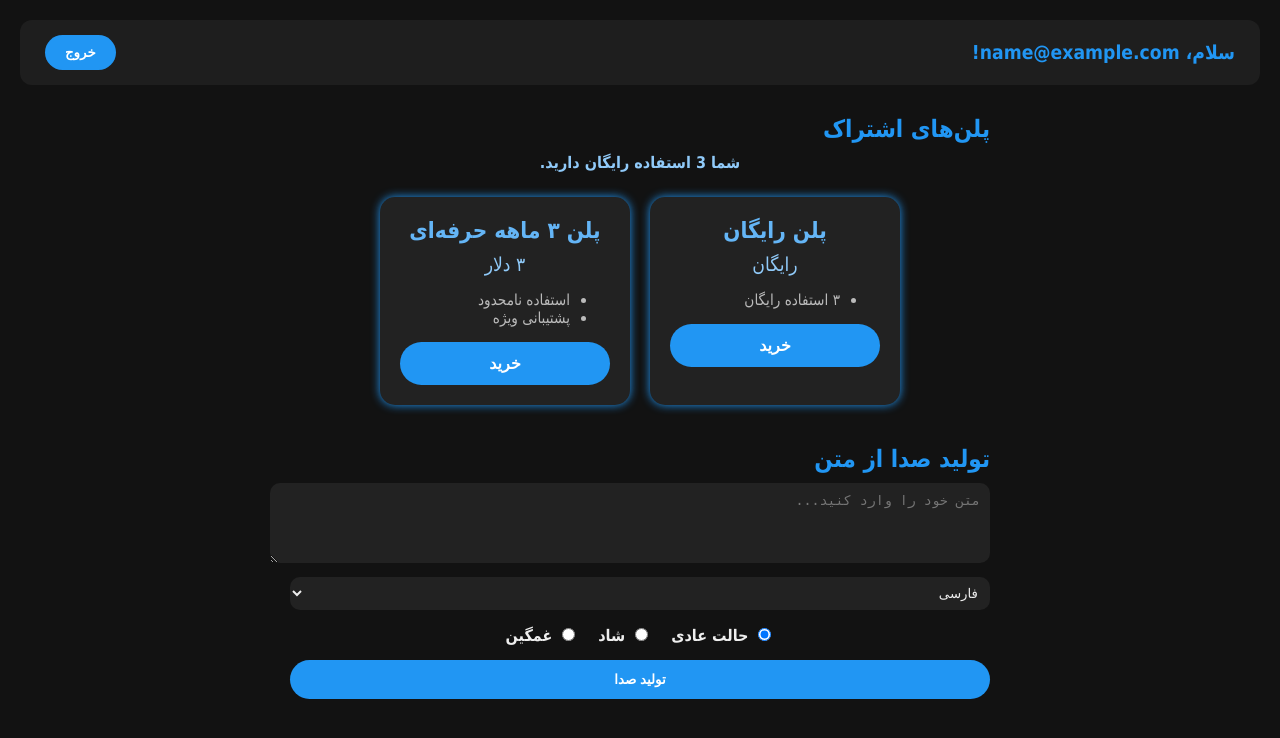
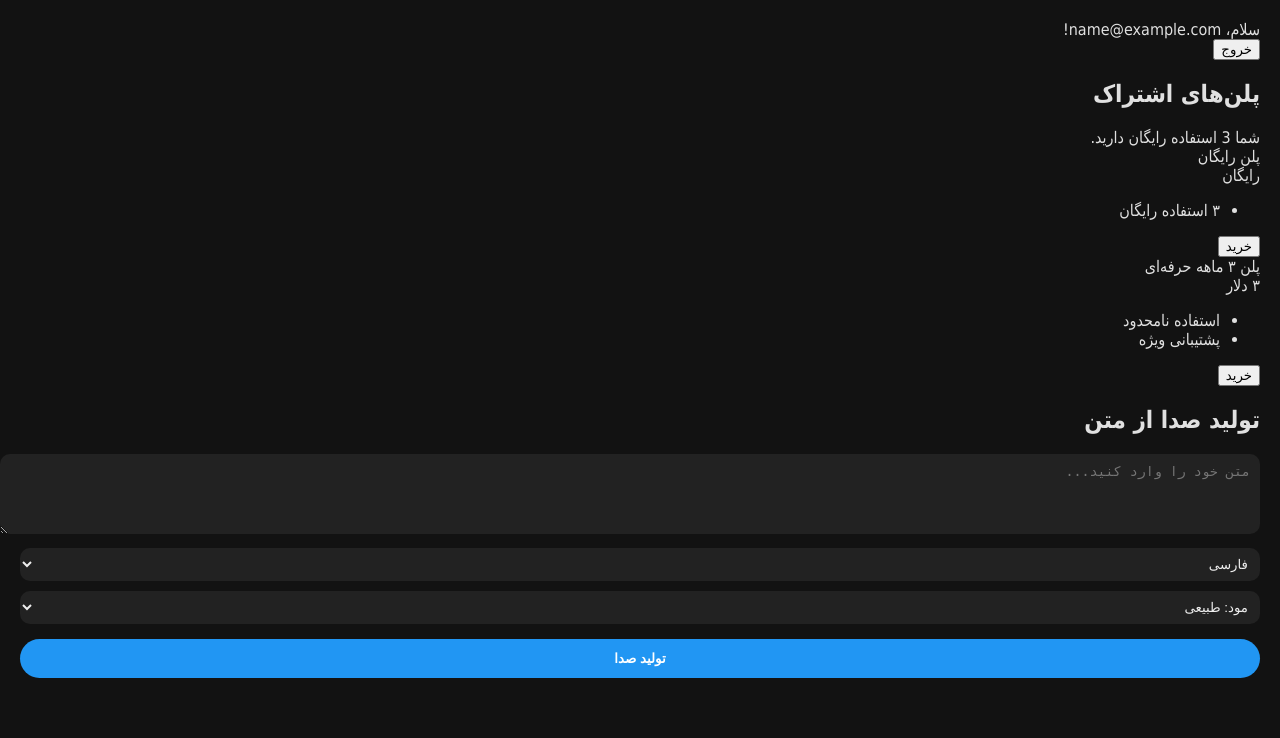
Before and after one commit to ahmadsamimrahmani427/voxir-app, a Flask app: page /app in a window 1280 px wide. Shown: the top 738 px of the page. Run offline with Flask 3, Linux system fonts and the light colour scheme; the visitor is signed in with stand-in values (Sample User, id 1).

Commit message:
Update index.html

```diff
--- a/templates/index.html
+++ b/templates/index.html
@@ -4,6 +4,7 @@
     <meta charset="UTF-8" />
     <title>داشبورد - {{ email }}</title>
     <style>
+        /* همان استایل‌های قبلی */
         body {
             background-color: #121212;
             color: #e0e0e0;
@@ -12,163 +13,7 @@
             padding: 20px;
             direction: rtl;
         }
-        header {
-            display: flex;
-            justify-content: space-between;
-            align-items: center;
-            background-color: #1e1e1e;
-            padding: 15px 25px;
-            border-radius: 12px;
-            margin-bottom: 30px;
-        }
-        .user-info {
-            font-weight: bold;
-            font-size: 1.2em;
-            color: #2196f3;
-        }
-        .logout-btn {
-            background-color: #2196f3;
-            color: white;
-            border: none;
-            padding: 10px 20px;
-            border-radius: 40px;
-            cursor: pointer;
-            font-weight: bold;
-            transition: background-color 0.3s ease;
-        }
-        .logout-btn:hover {
-            background-color: #1976d2;
-        }
-        main {
-            max-width: 700px;
-            margin: auto;
-        }
-        h2 {
-            color: #2196f3;
-            margin-bottom: 10px;
-        }
-        .plans-container {
-            display: flex;
-            gap: 20px;
-            justify-content: center;
-            margin-bottom: 40px;
-            flex-wrap: wrap;
-        }
-        .plan-card {
-            background-color: #222;
-            border-radius: 15px;
-            padding: 20px;
-            width: 210px;
-            box-shadow: 0 0 10px #2196f3;
-            text-align: center;
-        }
-        .plan-title {
-            font-weight: bold;
-            font-size: 1.4em;
-            margin-bottom: 10px;
-            color: #64b5f6;
-        }
-        .plan-price {
-            font-size: 1.2em;
-            margin-bottom: 15px;
-            color: #90caf9;
-        }
-        .plan-features {
-            margin-bottom: 15px;
-            color: #bbb;
-            font-size: 0.95em;
-            text-align: right;
-        }
-        .buy-form {
-            margin-top: 10px;
-        }
-        .buy-btn {
-            background-color: #2196f3;
-            color: white;
-            border: none;
-            padding: 12px 0;
-            width: 100%;
-            border-radius: 40px;
-            cursor: pointer;
-            font-weight: bold;
-            font-size: 1em;
-            transition: background-color 0.3s ease;
-        }
-        .buy-btn:hover {
-            background-color: #1976d2;
-        }
-        #free-uses {
-            margin-bottom: 25px;
-            color: #90caf9;
-            font-weight: bold;
-            text-align: center;
-        }
-        #audio-player {
-            width: 100%;
-            margin-top: 20px;
-            display: none;
-            outline: none;
-            border-radius: 10px;
-            background-color: #333;
-        }
-        #download-btn {
-            margin-top: 15px;
-            background-color: #2196f3;
-            color: white;
-            border: none;
-            padding: 12px 25px;
-            border-radius: 40px;
-            cursor: pointer;
-            font-weight: bold;
-            display: none;
-            transition: background-color 0.3s ease;
-        }
-        #download-btn:hover {
-            background-color: #1976d2;
-        }
-        #message {
-            margin-top: 15px;
-            color: #f44336;
-            font-weight: bold;
-            text-align: center;
-        }
-        #sentiment-display {
-            margin-top: 15px;
-            font-weight: bold;
-            font-size: 1.2em;
-            text-align: center;
-            display: flex;
-            justify-content: center;
-            align-items: center;
-            gap: 10px;
-            color: #fff;
-        }
-        /* رنگ‌ها بر اساس حس */
-        .positive {
-            color: #4caf50;
-        }
-        .neutral {
-            color: #ffc107;
-        }
-        .negative {
-            color: #f44336;
-        }
-        /* استایل انتخاب مود */
-        .mood-selector {
-            margin-top: 15px;
-            display: flex;
-            justify-content: center;
-            gap: 20px;
-            color: #eee;
-            font-weight: bold;
-        }
-        .mood-selector label {
-            cursor: pointer;
-        }
-        .mood-selector input[type="radio"] {
-            margin-left: 5px;
-            cursor: pointer;
-        }
+        /* ... استایل‌ها همانند قبل ... */
     </style>
 </head>
 <body>
@@ -210,11 +55,12 @@
             {% endfor %}
         </select>
 
-            <div class="mood-selector">
-                <label><input type="radio" name="mood" value="neutral" checked /> حالت عادی</label>
-                <label><input type="radio" name="mood" value="cheerful" /> شاد</label>
-                <label><input type="radio" name="mood" value="sad" /> غمگین</label>
-            </div>
+        <!-- اضافه شده انتخاب مود احساسات -->
+        <select id="mood-select" style="margin-top: 10px; padding: 8px; border-radius: 10px; background-color: #222; color: #eee; border: none; width: 100%;">
+            <option value="neutral" selected>مود: طبیعی</option>
+            <option value="cheerful">شاد</option>
+            <option value="sad">غمگین</option>
+        </select>
 
         <button id="generate-btn" style="margin-top: 15px; background-color: #2196f3; color: white; border: none; padding: 12px; border-radius: 40px; font-weight: bold; width: 100%; cursor: pointer;">تولید صدا</button>
 
@@ -233,6 +79,7 @@
     const audioPlayer = document.getElementById('audio-player');
     const textInput = document.getElementById('text-input');
     const voiceSelect = document.getElementById('voice-select');
+    const moodSelect = document.getElementById('mood-select');
     const messageDiv = document.getElementById('message');
     const sentimentDisplay = document.getElementById('sentiment-display');
 
@@ -240,11 +87,10 @@
         messageDiv.textContent = '';
         sentimentDisplay.textContent = '';
         sentimentDisplay.className = '';
+
         const text = textInput.value.trim();
         const voice = voiceSelect.value;
-
-            // دریافت مود انتخابی احساسات
-            const mood = document.querySelector('input[name="mood"]:checked').value;
+        const mood = moodSelect.value;
 
         if (!text) {
             messageDiv.textContent = 'لطفا متن را وارد کنید.';
@@ -275,7 +121,7 @@
                 downloadBtn.style.display = 'inline-block';
                 messageDiv.textContent = '';
 
-                    // درخواست تحلیل احساسات برای نمایش اموجی
+                // درخواست تحلیل احساسات برای نمایش به کاربر
                 fetch('/sentiment', {
                     method: 'POST',
                     headers: {'Content-Type': 'application/json'},
@@ -325,5 +171,18 @@
         window.location.href = '/download';
     });
 </script>
+
+<style>
+    /* رنگ‌ها بر اساس حس */
+    .positive {
+        color: #4caf50;
+    }
+    .neutral {
+        color: #ffc107;
+    }
+    .negative {
+        color: #f44336;
+    }
+</style>
 </body>
 </html>
```
Lines whose indentation alone changed are shown as unchanged.
